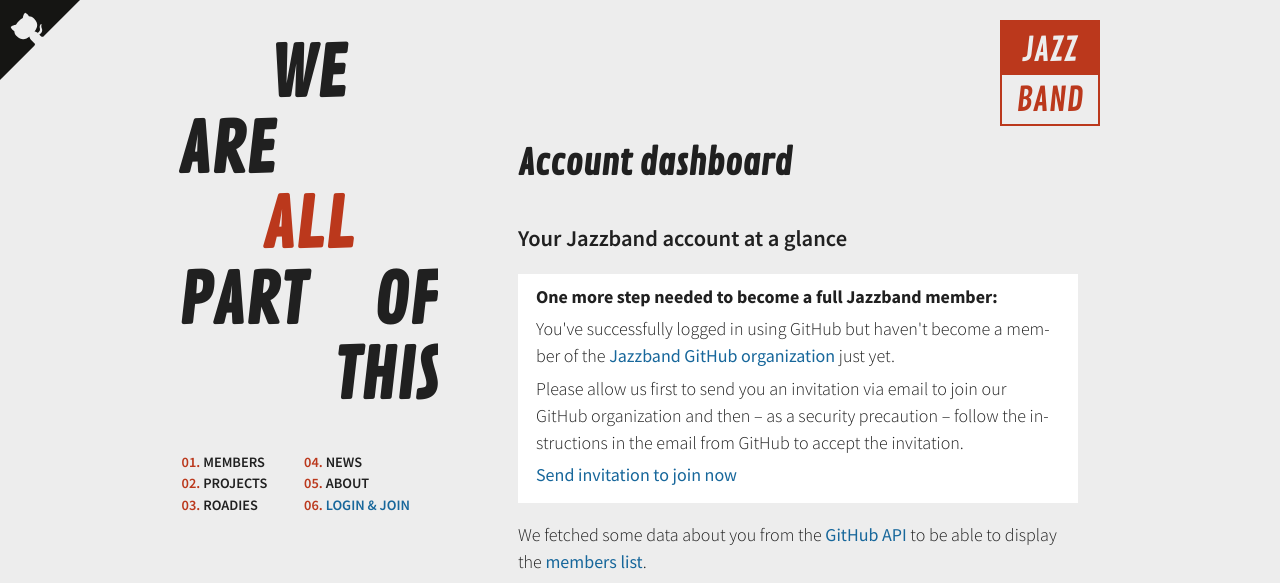
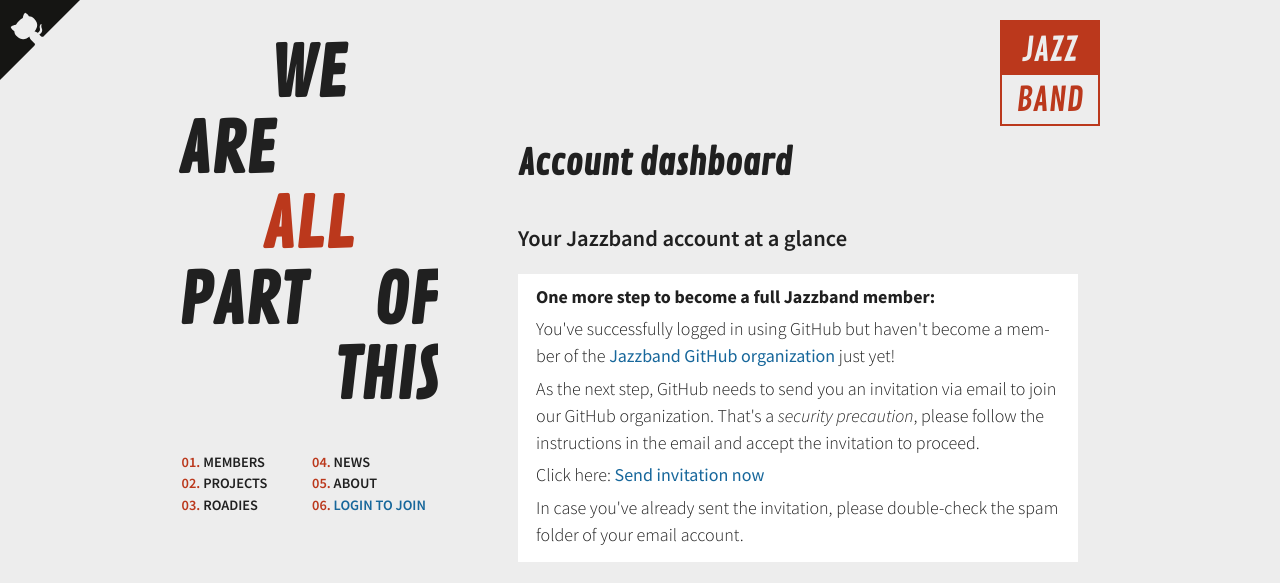
Before and after one commit to mykoladev3/Python-WebSite, a Flask app: template jazzband/templates/account/dashboard.html in a window 1280 px wide. Shown: the top 583 px of the page. Run offline with Flask 2, Linux system fonts and the light colour scheme; the template is opened without the code that fills it, so the values that code supplies are empty; style sheets or scripts are compiled from the project's sources; parts of the project's set-up code (start-up, migrations or seed data) failed here and were passed over; some libraries are stand-ins or nearby versions; some web fonts are replaced.

Commit message:
Improve join workflow.

```diff
--- a/jazzband/account/views.py
+++ b/jazzband/account/views.py
@@ -51,6 +51,7 @@ def redirect_to_consent():
     if (
         current_user.is_authenticated
         and not current_user.has_consented
+        and not request.path.startswith("/static")
         and not request.path.startswith("/account")
     ):
         return redirect(consent_url)
@@ -183,15 +184,17 @@ def join():
         sync_email_addresses(current_user.id)
     has_verified_emails = current_user.has_verified_emails
 
-    membership = None
+    invited = False
     if has_verified_emails:
-        github.join_organization(current_user.login)
-        flash(
-            "Please accept the invitation sent via email from GitHub to finalize joining."
-        )
+        invitation = github.join_organization(current_user.login)
+        invited = invitation and invitation.status_code == 200
+        if invited:
+            flash(
+                "To finish joining, please accept the invitation GitHub sent you via email!"
+            )
 
     return {
-        "membership": membership,
+        "invited": invited,
         "org_name": github.org_name,
         "has_verified_emails": has_verified_emails,
     }
--- a/jazzband/templates/account/dashboard.html
+++ b/jazzband/templates/account/dashboard.html
@@ -11,21 +11,26 @@
   {% if not current_user.is_member %}
   <div class="admonition">
     <p class="admonition-title">
-      One more step needed to become a full Jazzband member:
+      One more step to become a full Jazzband member:
     </p>
     <p>
       You've successfully logged in using GitHub but haven't become
       a member of the
       <a href="https://github.com/jazzband">Jazzband GitHub organization</a>
-      just yet.
+      just yet!
     </p>
     <p>
-      Please allow us first to send you an invitation via email to join our
-      GitHub organization and then – as a security precaution – follow the
-      instructions in the email from GitHub to accept the invitation.
+      As the next step, GitHub needs to send you an invitation via email to
+      join our GitHub organization. That's a <i>security precaution</i>,
+      please follow the instructions in the email and accept the invitation
+      to proceed.
     </p>
     <p>
-      <a href="{{ url_for('account.join') }}">Send invitation to join now</a>
+       Click here: <a href="{{ url_for('account.join') }}">Send invitation now</a>
+    </p>
+    <p>
+      In case you've already sent the invitation, please double-check the
+      spam folder of your email account.
     </p>
   </div>
   {% endif %}
--- a/jazzband/templates/base.html
+++ b/jazzband/templates/base.html
@@ -55,7 +55,7 @@
           {% endif %}
           <li>{{ macros.navigation_link(url_for('account.logout'), 'Logout', blue=True) }}</li>
           {% else%}
-          <li>{{ macros.navigation_link(url_for('github.login'), 'Login & join', blue=True) }}</li>
+          <li>{{ macros.navigation_link(url_for('github.login'), 'Login to join', blue=True) }}</li>
           {% endif %}
         </ul>
 
```
Also changed, not shown: jazzband/templates/account/join.html (+4 -3 lines).
